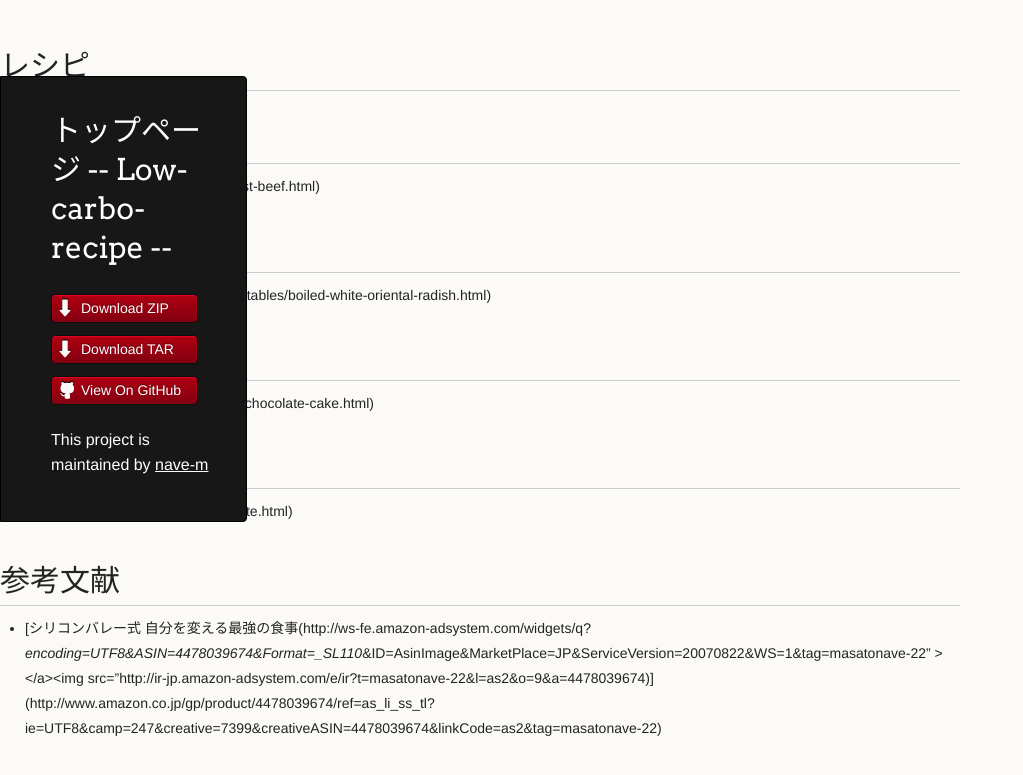
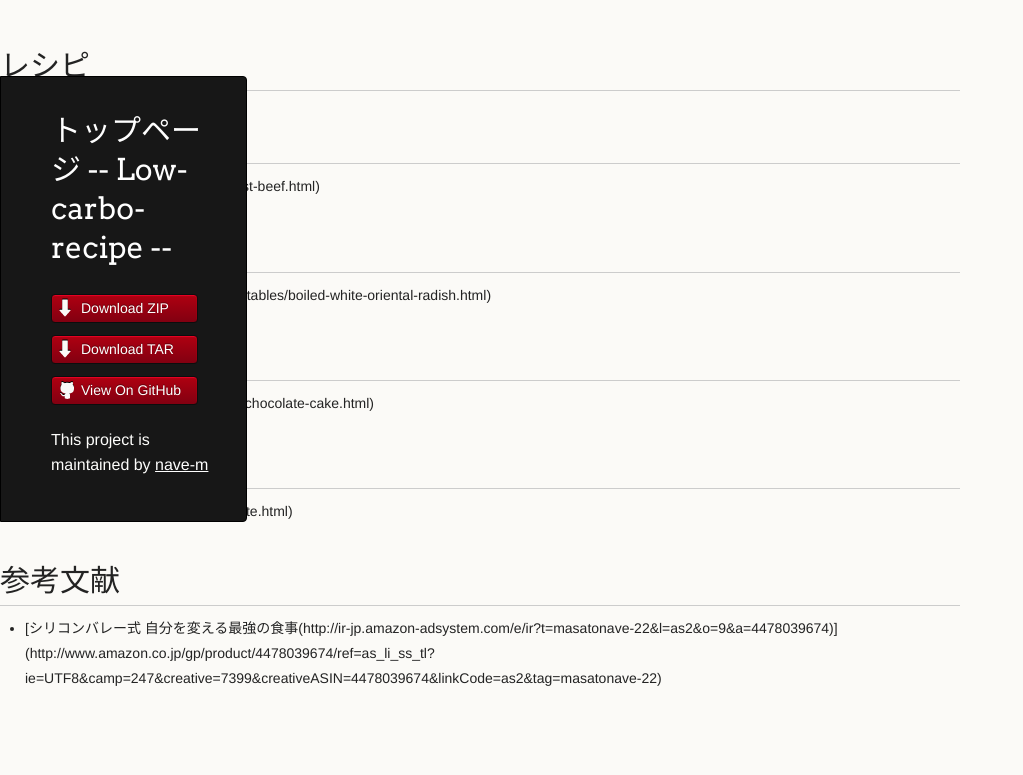
Before and after one commit to nave-m/low-carbo-recipe, a Jekyll site: the page built from index.md, in a window 1280 px wide. Shown: the top 775 px of the page, without its empty margins (0-1023 px from the left). Built offline with Jekyll 4.4.1, drawn with Linux system fonts in a browser that asks for light colours; Markdown is read by kramdown in place of the engine named in the settings.

Commit message:
画像URL修正

```diff
--- a/index.md
+++ b/index.md
@@ -25,4 +25,4 @@ title: トップページ
 
 # 参考文献
 
-- [シリコンバレー式 自分を変える最強の食事(http://ws-fe.amazon-adsystem.com/widgets/q?_encoding=UTF8&ASIN=4478039674&Format=_SL110_&ID=AsinImage&MarketPlace=JP&ServiceVersion=20070822&WS=1&tag=masatonave-22" ></a><img src="http://ir-jp.amazon-adsystem.com/e/ir?t=masatonave-22&l=as2&o=9&a=4478039674)] (http://www.amazon.co.jp/gp/product/4478039674/ref=as_li_ss_tl?ie=UTF8&camp=247&creative=7399&creativeASIN=4478039674&linkCode=as2&tag=masatonave-22)
+- [シリコンバレー式 自分を変える最強の食事(http://ir-jp.amazon-adsystem.com/e/ir?t=masatonave-22&l=as2&o=9&a=4478039674)] (http://www.amazon.co.jp/gp/product/4478039674/ref=as_li_ss_tl?ie=UTF8&camp=247&creative=7399&creativeASIN=4478039674&linkCode=as2&tag=masatonave-22)
```
